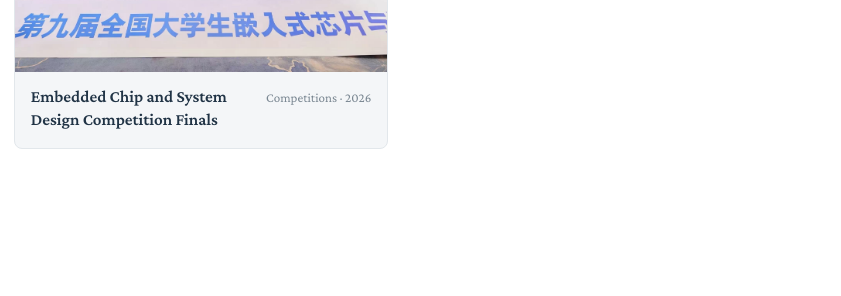
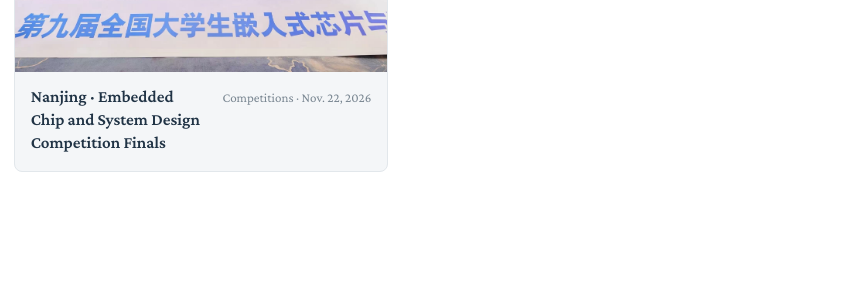
Before and after one commit to EricYXZ/EricYXZ.github.io, a plain HTML site: page en/gallery/index.html in a window 1280 px wide. Shown: the part 981-1277 px from the top of the page, 439-1280 px from the left. Drawn offline with nearby package versions, Linux system fonts and the light colour scheme; some packages are replaced by stand-ins of ours; a script that the page names is missing.

Commit message:
Add the Nanjing competition photo date and location

```diff
--- a/en/gallery/index.html
+++ b/en/gallery/index.html
@@ -33,7 +33,7 @@
         <figure class="photo-card reveal reveal-delay-3" data-gallery-card data-gallery-category="travel"><img src="/assets/photos/yichang-three-gorges-dam-2026-10-25.jpg" alt="Three Gorges Dam in Yichang" loading="lazy"><figcaption><strong>Yichang · Three Gorges Dam</strong><span>Travel · Oct. 25, 2026</span></figcaption></figure>
         <figure class="photo-card reveal reveal-delay-4" data-gallery-card data-gallery-category="competition">
           <img src="/assets/photos/embedded-chip-competition-finals-2026.jpg" alt="Group photo of HUST’s School of Integrated Circuits at the awards ceremony of the 9th National College Student Embedded Chip and System Design Competition" width="1921" height="1280" loading="lazy">
-          <figcaption><strong>Embedded Chip and System Design Competition Finals</strong><span>Competitions · 2026</span></figcaption>
+          <figcaption><strong>Nanjing · Embedded Chip and System Design Competition Finals</strong><span>Competitions · Nov. 22, 2026</span></figcaption>
         </figure>
       </div>
     </section>
```
Also changed, not shown: gallery/index.html (+1 -1 lines).
